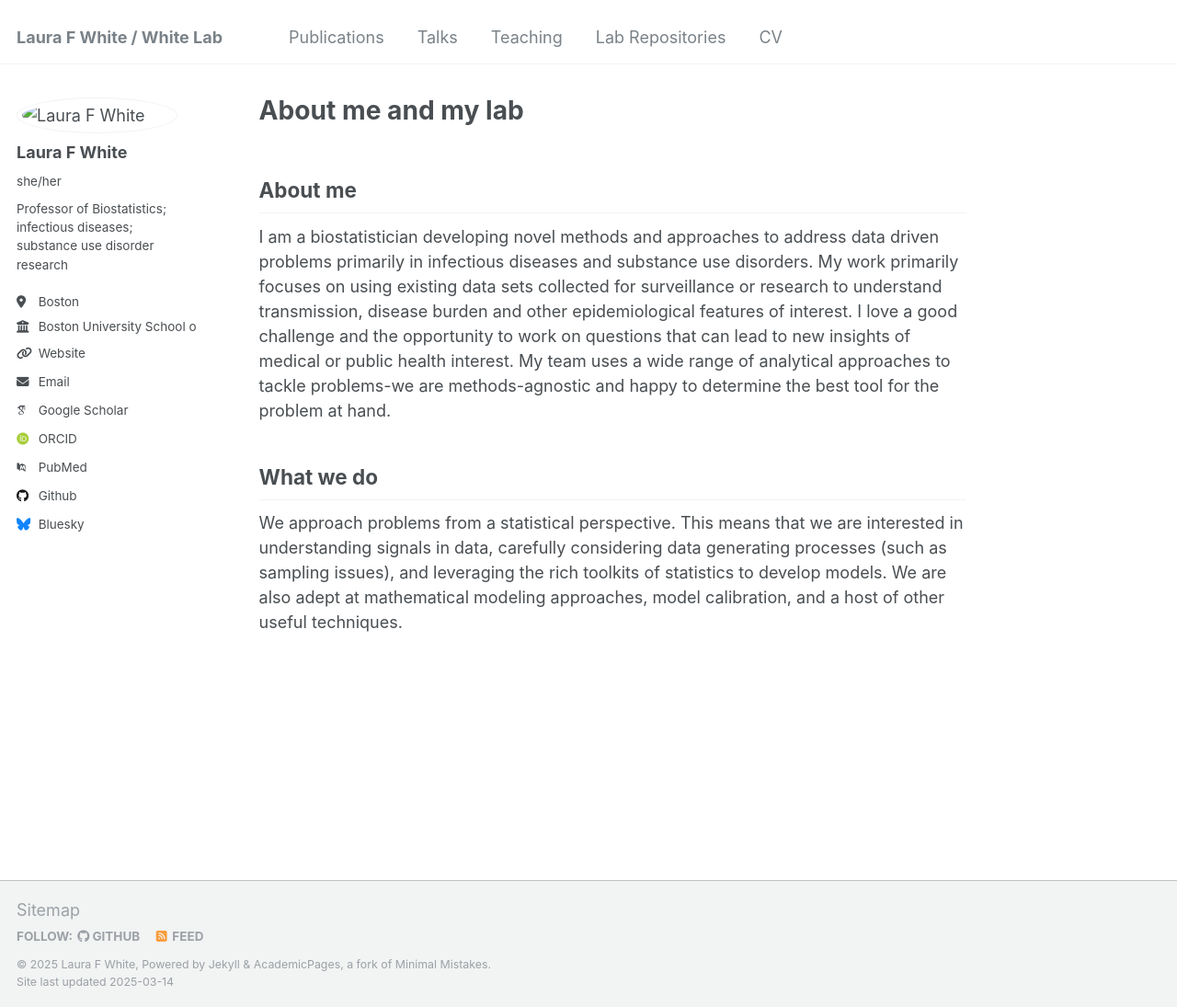
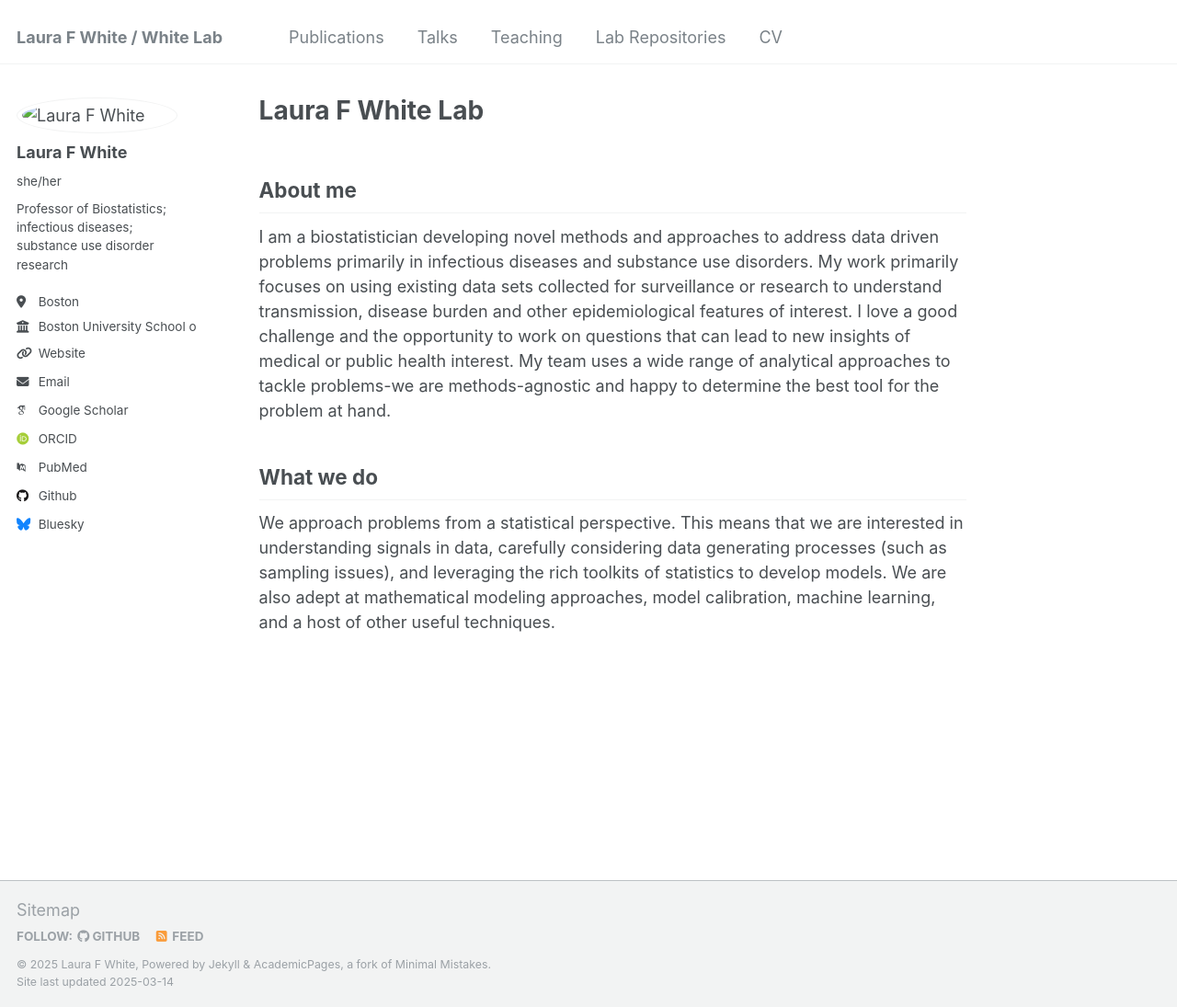
Before and after one commit to LauraFWhiteLab/LauraFWhiteLab.github.io, a Jekyll site: the page built from _pages/about.md, in a window 1280 px wide and 1095 px high. Shown: the whole window at 92% size. Built offline with Jekyll 4.4.1, drawn with Linux system fonts in a browser that asks for light colours; some web fonts are replaced.

Commit message:
Update about.md

```diff
--- a/_pages/about.md
+++ b/_pages/about.md
@@ -1,6 +1,6 @@
 ---
 permalink: /
-title: "About me and my lab"
+title: "Laura F White Lab"
 author_profile: true
 redirect_from:
   - /about/
@@ -13,4 +13,4 @@ I am a biostatistician developing novel methods and approaches to address data d
 
 What we do
 -======
-We approach problems from a statistical perspective. This means that we are interested in understanding signals in data, carefully considering data generating processes (such as sampling issues), and leveraging the rich toolkits of statistics to develop models. We are also adept at mathematical modeling approaches, model calibration, and a host of other useful techniques.
+We approach problems from a statistical perspective. This means that we are interested in understanding signals in data, carefully considering data generating processes (such as sampling issues), and leveraging the rich toolkits of statistics to develop models. We are also adept at mathematical modeling approaches, model calibration, machine learning, and a host of other useful techniques.
```
